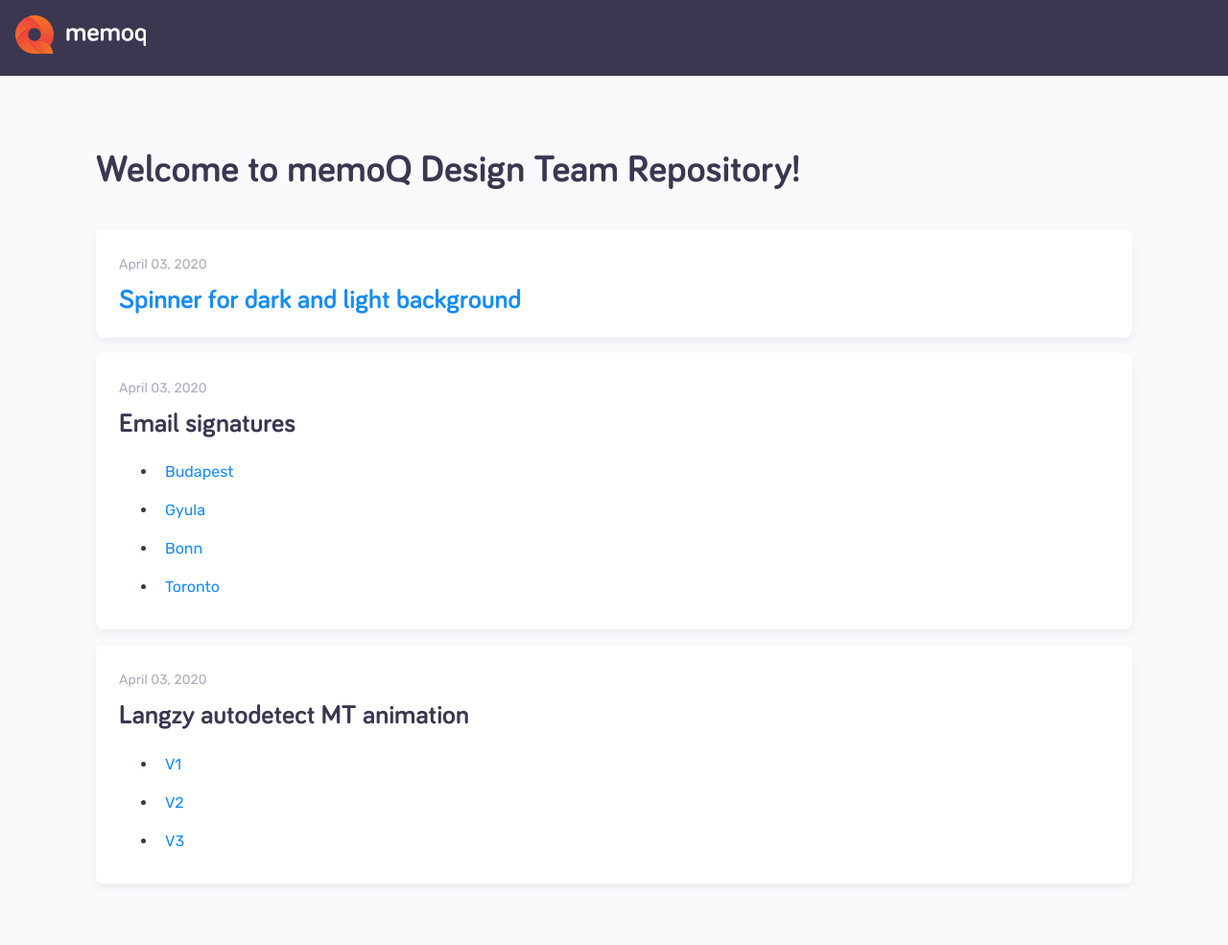
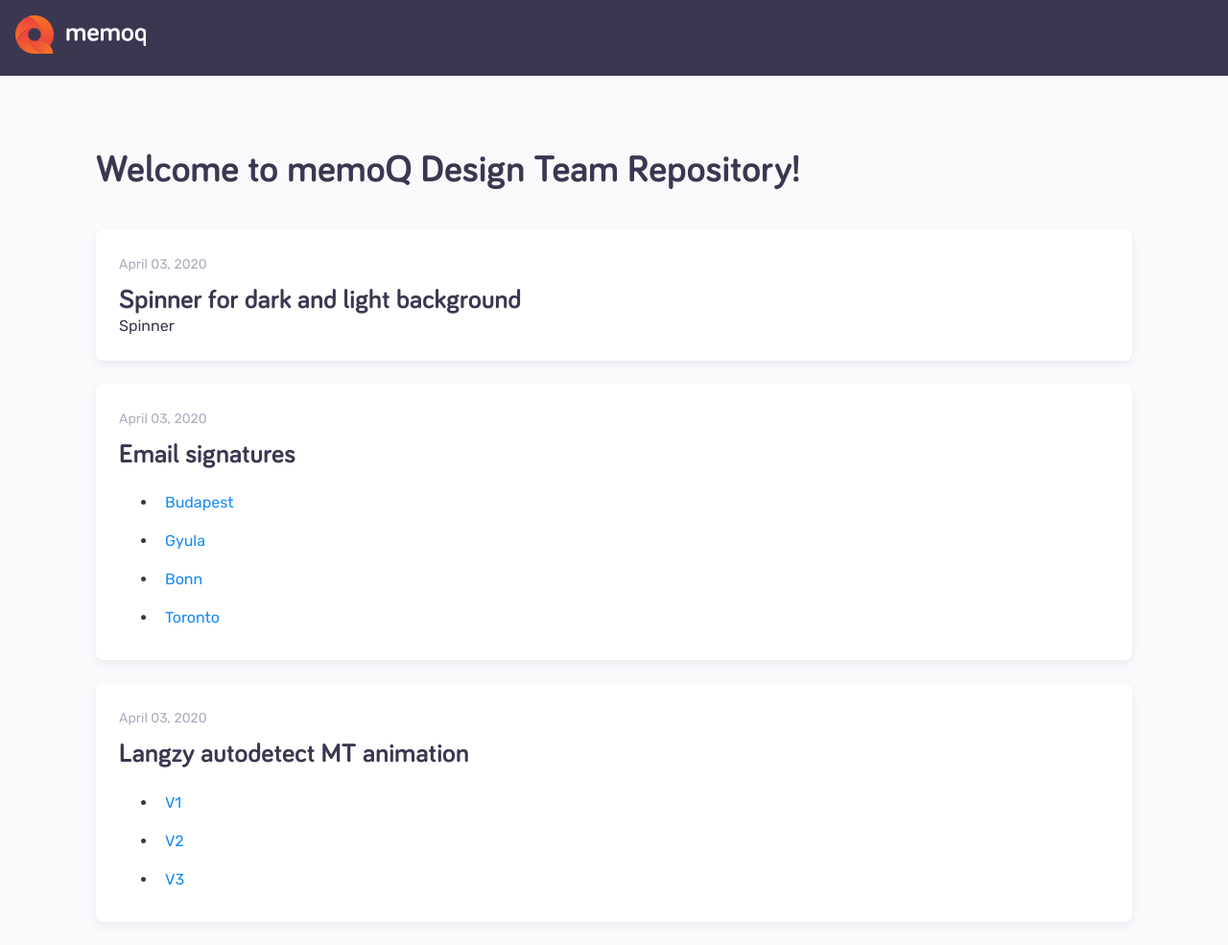
Before and after one commit to memoq-design/memoq-design.github.io, a Jekyll site: the page built from index.html, in a window 1280 px wide. Shown: the whole page at 96% size. Built offline with Jekyll 4.4.1, drawn with Linux system fonts in a browser that asks for light colours; before the commit the page ends 937 px from its top, so only the background shows below that.

Commit message:
post content

```diff
--- a/css/layout.css
+++ b/css/layout.css
@@ -53,7 +53,7 @@
 
 .container-project {
   padding: 24px;
-  margin: 16px 0;
+  margin: 24px 0;
   background-color: #ffffff;
   -webkit-box-shadow: 0px 4px 8px rgba(59, 55, 81, 0.08);
           box-shadow: 0px 4px 8px rgba(59, 55, 81, 0.08);
--- a/css/layout.scss
+++ b/css/layout.scss
@@ -71,7 +71,7 @@
 
 .container-project {
     padding: $sizing-24;
-    margin: $sizing-16 0;
+    margin: $sizing-24 0;
     background-color: $color-white;
     box-shadow: $box-shadow;
     border-radius: $sizing-base;
--- a/index.html
+++ b/index.html
@@ -8,14 +8,16 @@
 			<div class="container-project">
 				<time datetime="2020-04-02">April 03, 2020</time>
 				<h2>
-					<a href="spinner/">Spinner for dark and light background</a>
+					Spinner for dark and light background
 				</h2>
+				<div class="post-content">Spinner</div>
 			</div>
 			<div class="container-project">
 				<time datetime="2020-04-02">April 03, 2020</time>
 				<h2>
 					Email signatures
 				</h2>
+				<div class="post-content">
 					<ul>
 						<li>
 							<a href="/email-signatures/signature-budapest.htm">Budapest</a>
@@ -31,9 +33,11 @@
 						</li>
 					</ul>
 				</div>
+			</div>
 			<div class="container-project">
 				<time datetime="2020-04-02">April 03, 2020</time>
 				<h2>Langzy autodetect MT animation</h2>
+				<div class="post-content"></div>
 					<ul>
 						<li>
 							<a href="langzy/autodetect-mt-animation-v1/index.html">V1</a>
@@ -47,3 +51,4 @@
 					</ul>
 				</div>
 			</div>
+		</div>
```
Also changed, not shown: 1 other file. Lines whose indentation alone changed are shown as unchanged.
